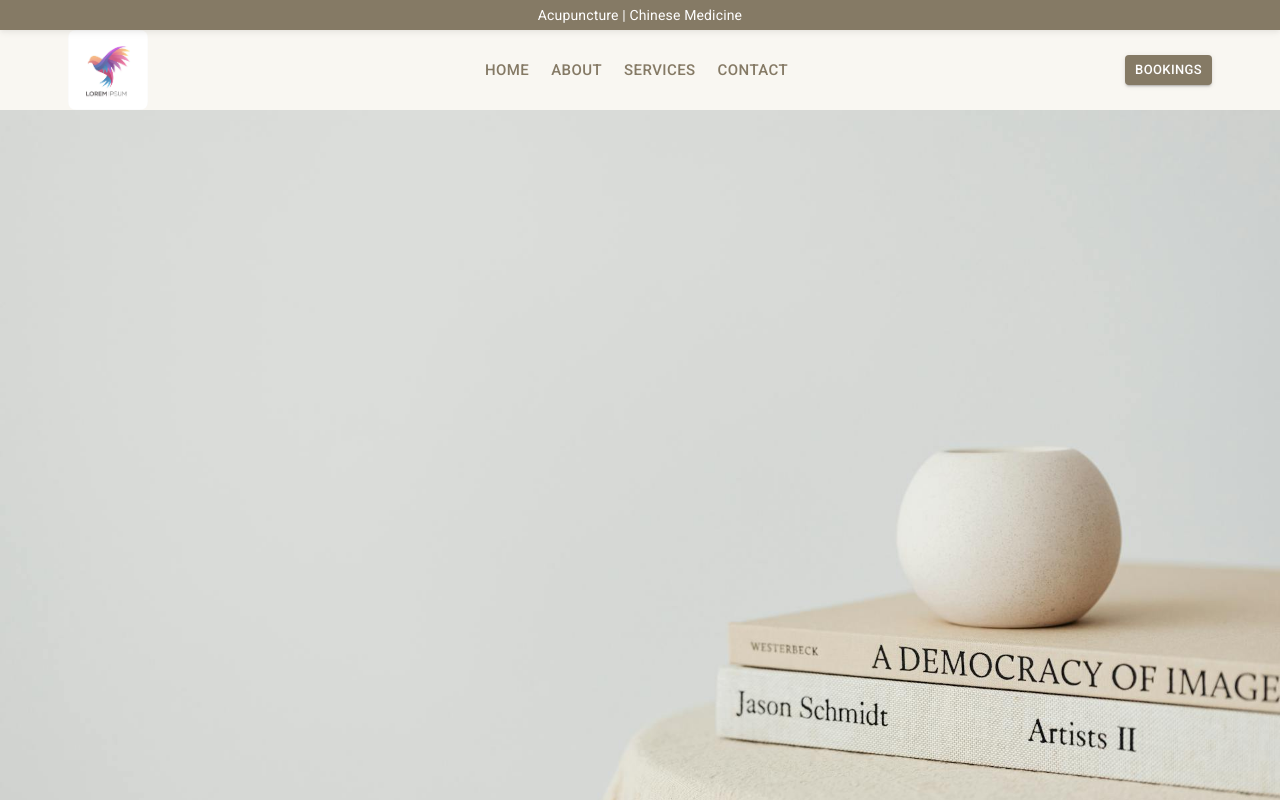
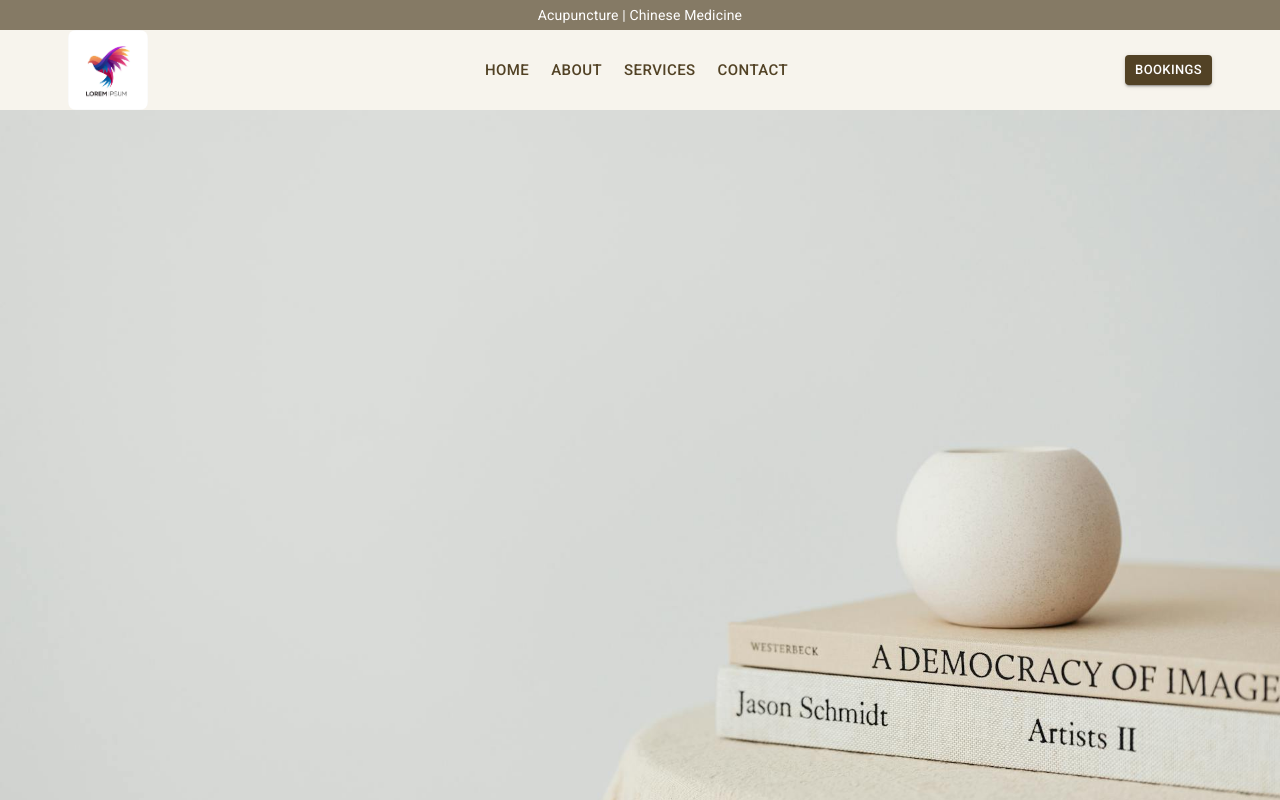
Before and after one commit to hannaforssell/yinsense, a React (Vite) app: page / in a window 1280 px wide. Shown: the top 800 px of the page. Built offline with nearby package versions, Linux system fonts and the light colour scheme.

Commit message:
Add sticky header

```diff
--- a/src/components/Header.tsx
+++ b/src/components/Header.tsx
@@ -33,11 +33,10 @@ export default function Header({
 
     return (
         <AppBar
-            position="relative"
+            position="sticky"
             sx={{
                 boxShadow: 0,
                 bgcolor: 'primary.light',
-                opacity: '70%',
                 backgroundImage: 'none',
             }}
         >
```
